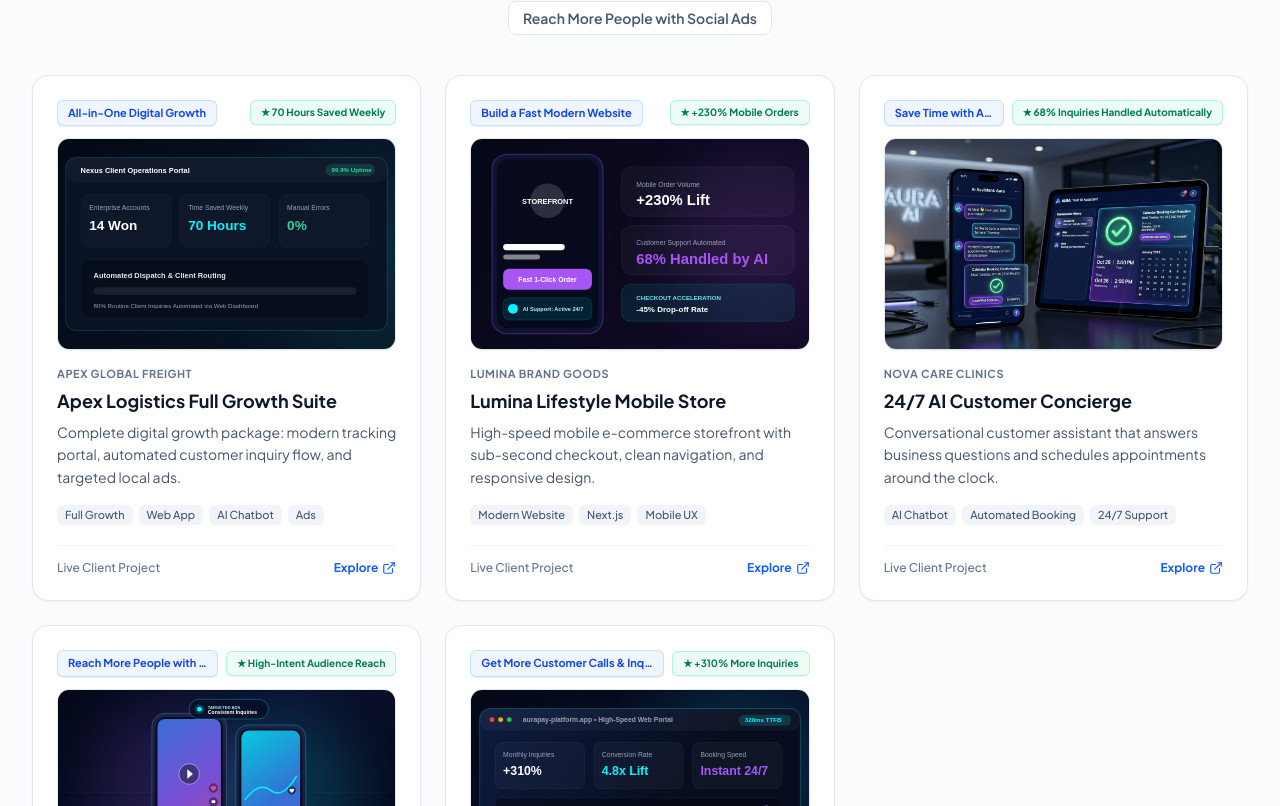
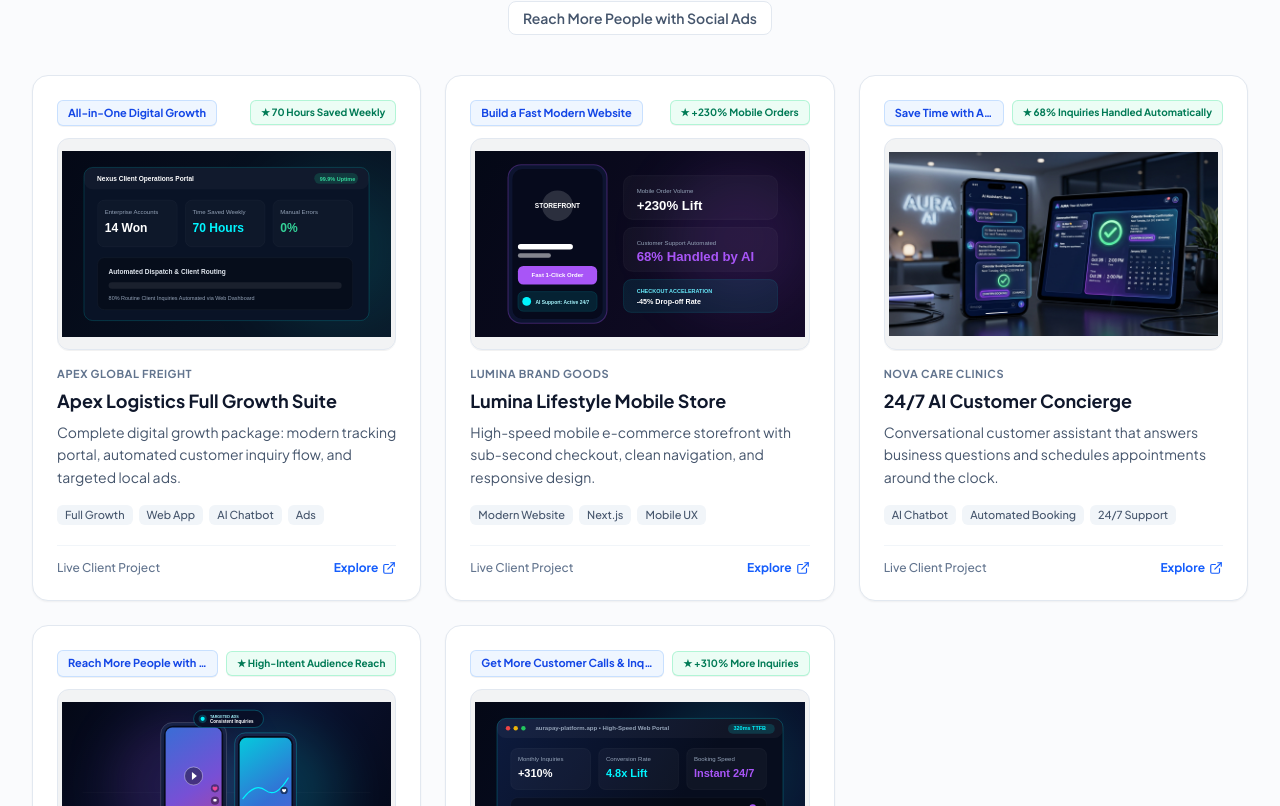
Before and after one commit to iduwaranisal/Raveliant, a Next.js app: page /portfolio in a window 1280 px wide. Shown: the part 954-1760 px from the top of the page. Built offline with nearby package versions, Linux system fonts and the light colour scheme; no server answers; the database is empty.

Commit message:
fix(ui): implement full uncropped image display style with object-contain

```diff
--- a/src/app/admin/AdminDashboard.tsx
+++ b/src/app/admin/AdminDashboard.tsx
@@ -1221,12 +1221,12 @@
                         </div>
 
                         {currentProject.image && (
-                          <div className="mt-3 relative w-full h-44 rounded-xl overflow-hidden border border-slate-200 bg-slate-100">
+                          <div className="mt-3 relative w-full h-44 rounded-xl overflow-hidden border border-slate-200 bg-slate-900/5 flex items-center justify-center p-1.5">
                             {/* eslint-disable-next-line @next/next/no-img-element */}
                             <img
                               src={currentProject.image}
                               alt="Project Preview"
-                              className="w-full h-full object-cover object-top"
+                              className="w-full h-full object-contain"
                             />
                           </div>
                         )}
@@ -1274,12 +1274,12 @@
                       )}
                     </div>
 
-                    <div className="relative aspect-[16/10] w-full rounded-xl overflow-hidden border border-slate-200 mb-4 bg-slate-100">
+                    <div className="relative aspect-[16/10] w-full rounded-xl overflow-hidden border border-slate-200 mb-4 bg-slate-900/5 flex items-center justify-center p-1.5">
                       <Image
                         src={proj.image || "/images/service_web.jpg"}
                         alt={proj.title}
                         fill
-                        className="object-cover object-top"
+                        className="object-contain p-1"
                       />
                     </div>
 
--- a/src/components/sections/Portfolio.tsx
+++ b/src/components/sections/Portfolio.tsx
@@ -59,13 +59,13 @@
           )}
         </div>
 
-        {/* Image Container: Clean browser-like aspect ratio with object-top alignment */}
-        <div className="relative aspect-[16/10] w-full rounded-xl overflow-hidden border border-slate-200 bg-slate-100 mb-4 shadow-2xs group/img">
+        {/* Full Image Showcase Container (100% complete image visible, zero cropping) */}
+        <div className="relative aspect-[16/10] w-full rounded-xl overflow-hidden border border-slate-200 bg-slate-900/5 mb-4 shadow-2xs group/img flex items-center justify-center p-1.5">
           <Image
             src={imgSrc}
             alt={`${project.title} - ${project.category} | Raveliant Digital Solutions`}
             fill
-            className="object-cover object-top transition-transform duration-500 group-hover/img:scale-105"
+            className="object-contain p-1 transition-transform duration-500 group-hover/img:scale-105"
             sizes="(max-width: 768px) 100vw, (max-width: 1200px) 50vw, 33vw"
             onError={() => setImgSrc("/images/service_web.jpg")}
           />
```
